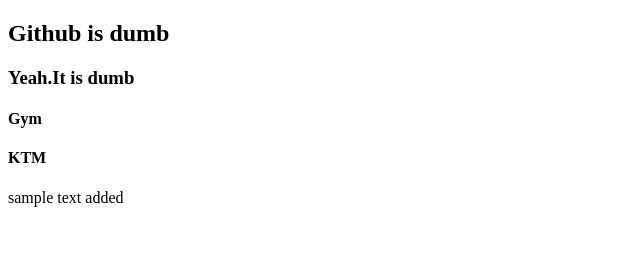
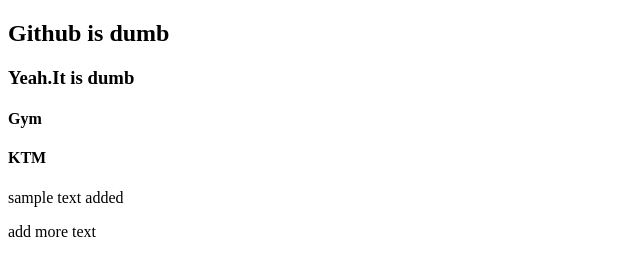
Before and after one commit to Jeethendra54/git-one, a plain HTML site: page index.html in a window 1280 px wide. Shown: the whole page, without its empty margins (0-640 px from the left). Drawn offline with Linux system fonts and the light colour scheme.

Commit message:
text added on 15th line

```diff
--- a/index.html
+++ b/index.html
@@ -12,5 +12,6 @@
     <h4>Gym</h4>
     <h4>KTM</h4>
     <p>sample text added</p>
+    <p>add more text</p>
 </body>
 </html>
```
